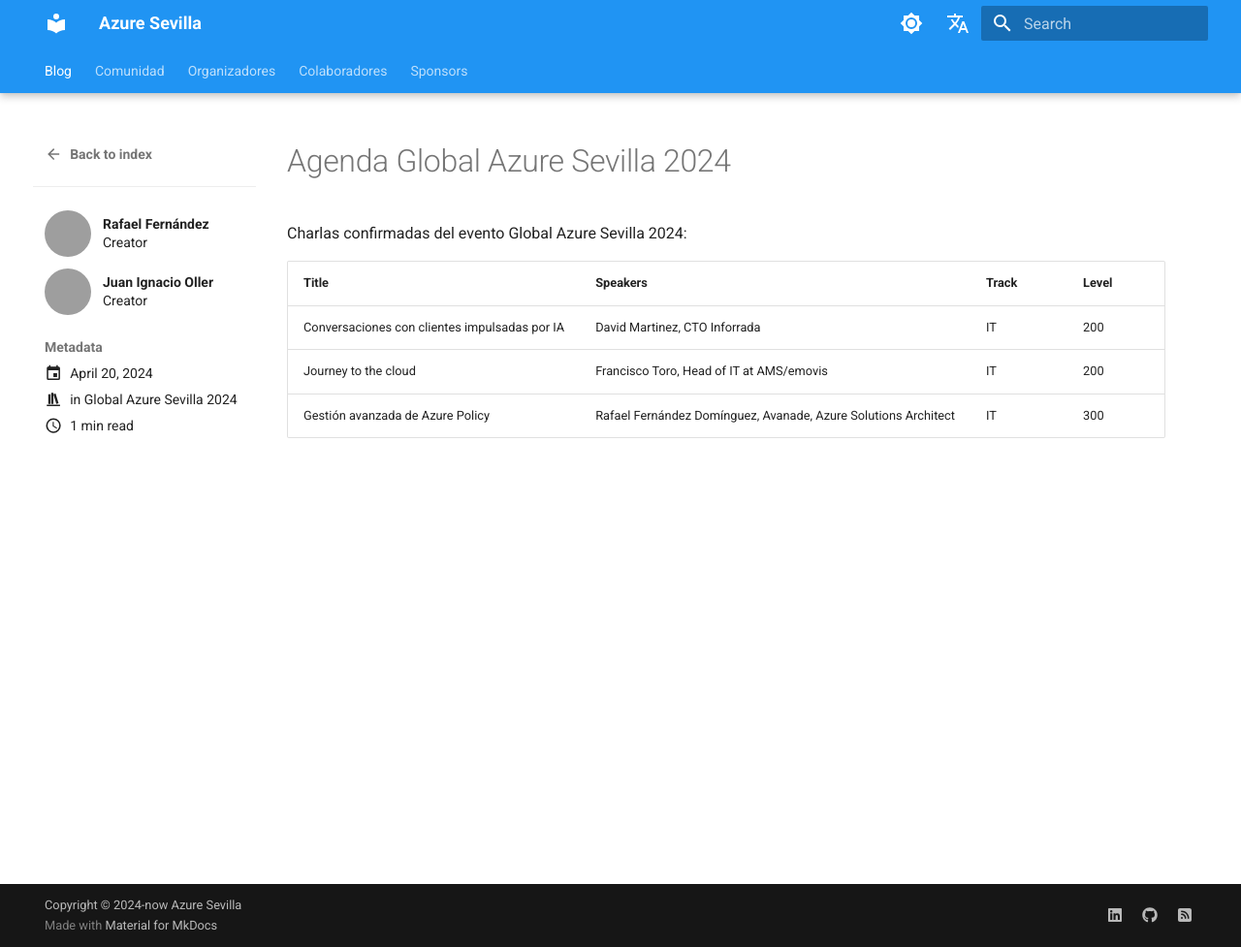
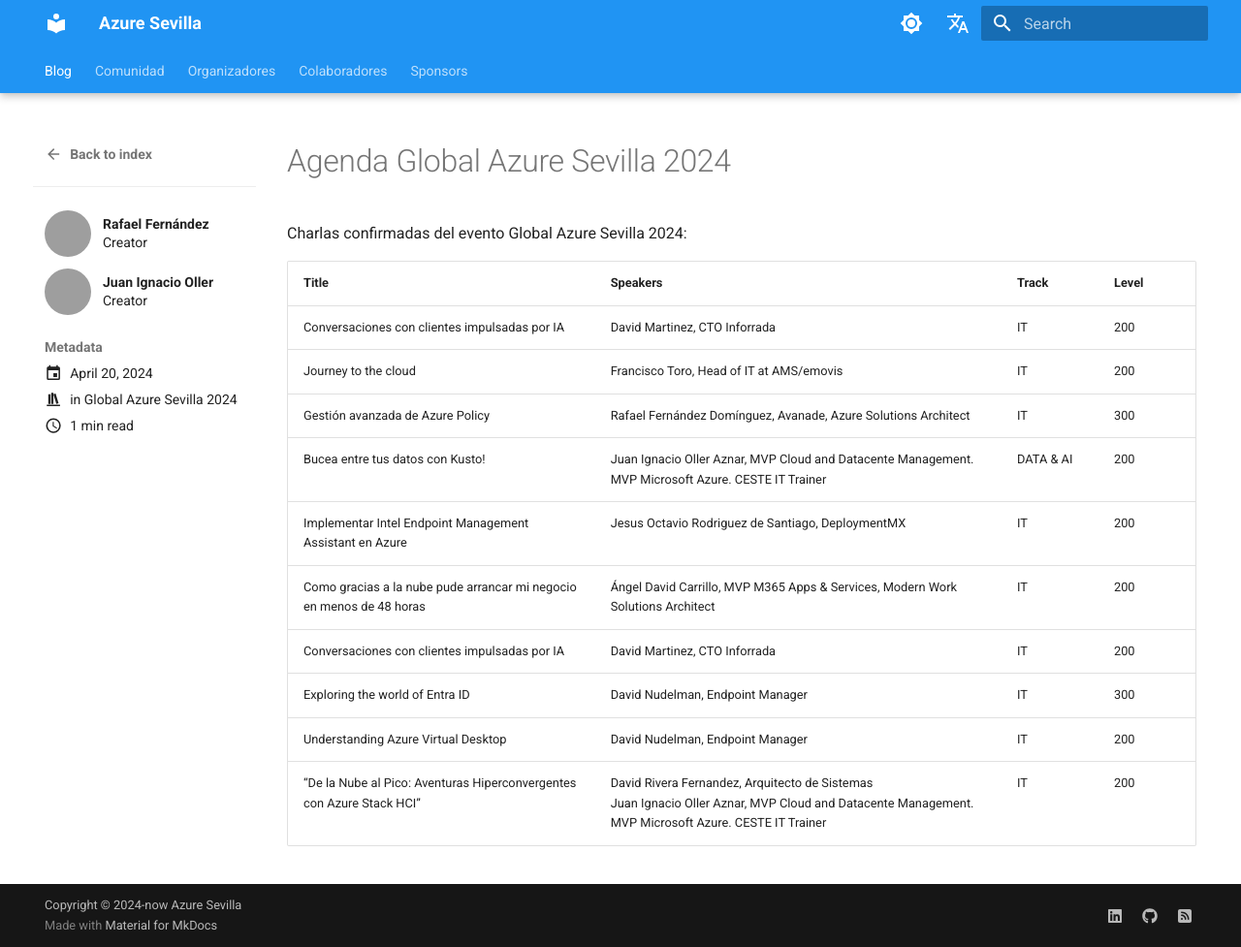
Before and after one commit to AzureSevilla/azuresevilla.github.io, an MkDocs documentation site: the page built from docs/blog/posts/2024/20240420_Global_Azure_Agenda.md, in a window 1280 px wide and 977 px high. Shown: the whole window at 97% size. Built offline with MkDocs 1.6.1 and Material for MkDocs 9.7.7, drawn with Linux system fonts in a browser that asks for light colours; comment, search, counter and statistics services are not loaded; grey boxes are pictures that could not be loaded.

Commit message:
docs(blog): add new sessions to 2024 Global Azure Agenda
This commit adds seven new sessions to the 2024 Global Azure Sevilla event agenda. This includes various topics such as Kusto data diving, Intel Endpoint Management Assistant implementation in Azure, starting a business with cloud, and understanding Azure Virtual Desktop among others. The presenters range from MVPs to IT professionals and CTOs.

```diff
--- a/docs/blog/posts/2024/20240420_Global_Azure_Agenda.md
+++ b/docs/blog/posts/2024/20240420_Global_Azure_Agenda.md
@@ -17,3 +17,10 @@
 | Conversaciones con clientes impulsadas por IA	| David Martinez, CTO Inforrada | IT | 200 |
 | Journey to the cloud	| Francisco Toro, Head of IT at AMS/emovis | IT | 200 |
 | Gestión avanzada de Azure Policy	| Rafael Fernández Domínguez, Avanade, Azure Solutions Architect | IT | 300 |
+| Bucea entre tus datos con Kusto!| Juan Ignacio Oller Aznar, MVP Cloud and Datacente Management. MVP Microsoft Azure. CESTE IT Trainer | DATA & AI | 200 |
+| Implementar Intel Endpoint Management Assistant en Azure	| Jesus Octavio Rodriguez de Santiago, DeploymentMX | IT | 200 |
+| Como gracias a la nube pude arrancar mi negocio en menos de 48 horas	| Ángel David Carrillo, MVP M365 Apps & Services, Modern Work Solutions Architect | IT | 200 |
+| Conversaciones con clientes impulsadas por IA	| David Martinez, CTO Inforrada | IT | 200 |
+| Exploring the world of Entra ID	| David Nudelman, Endpoint Manager | IT | 300 |
+| Understanding Azure Virtual Desktop	| David Nudelman, Endpoint Manager | IT | 200 |
+| “De la Nube al Pico: Aventuras Hiperconvergentes con Azure Stack HCI”	| David Rivera Fernandez, Arquitecto de Sistemas<p>Juan Ignacio Oller Aznar, MVP Cloud and Datacente Management. MVP Microsoft Azure. CESTE IT Trainer | IT | 200 |
```
